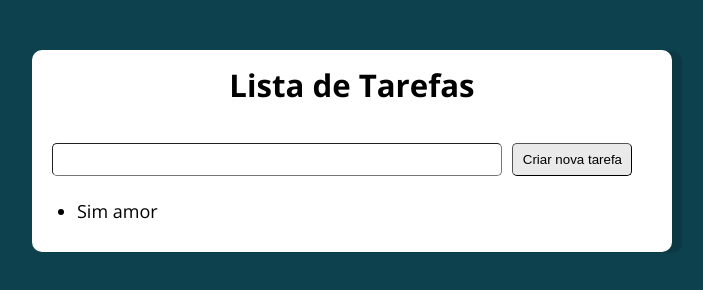
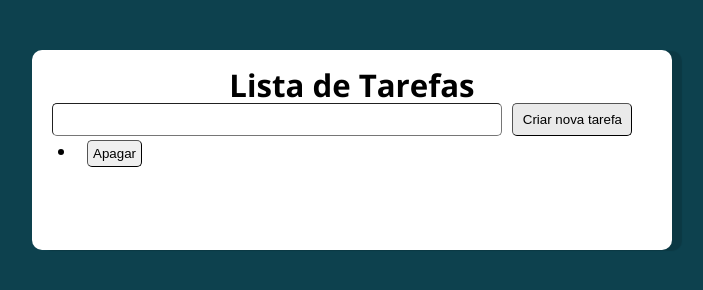
Before and after one commit to macieldearaujo/aula48, a plain HTML site: page index.html in a window 1280 px wide. Both pictures are taken after a click on the button "Criar nova tarefa". Shown: the whole page, without its empty margins (288-991 px from the left). Drawn offline with nearby package versions, Linux system fonts and the light colour scheme.

Commit message:
create functions for the buttons

```diff
--- a/index.html
+++ b/index.html
@@ -8,6 +8,7 @@
     <title>Lista de Tarefas</title>
     <link rel="stylesheet" href="style.css">
 </head>
+
 <body>
     <section class="container">
         <h1>Lista de Tarefas</h1>
@@ -16,10 +17,10 @@
             <button class="button-task js-button-task">Criar nova tarefa</button>
             <p class="caractere-alert"></p>
         </div>
-        <ul class="list-task">
-            <li>Sim amor</li>
+        <ul class="list-task js-list-task">
         </ul>
     </section>
     <script src="script.js"></script>
 </body>
+
 </html>
--- a/script.js
+++ b/script.js
@@ -1,4 +1,4 @@
-const task = document.querySelector('.js-task');
+const task = document.querySelector('.js-list-task');
 const taskInput = document.querySelector('.js-input-task');
 const taskButton = document.querySelector('.js-button-task');
 
@@ -14,15 +14,30 @@ function createAlert(opacity) {
     const alert = document.querySelector('.caractere-alert');
     alert.innerText = `* Limite de caracteres: ${taskInput.value.length}/70`;
     alert.style.opacity = opacity;
-    // alert.innerText = '* Máximo de caracteres: 39';
-    // alert.setAttribute('class', 'caractere-alert');
-    // task.appendChild(alert);
 }
+
+document.addEventListener('keypress', (e) => {
+    if(e.key === 'Enter') createItem();
+})
 
 document.addEventListener('click', (e) => {
     const el = e.target;
 
-    if(el.classList.contains('js-button-task')) {
-        console.log(taskInput.value);
-    }
+    if(el.classList.contains('js-button-task')) createItem();
 })
+
+function createItem() {
+    const textInput = taskInput.value;
+    const li = document.createElement('li');
+
+    li.innerText = textInput;
+    task.appendChild(li);
+    createButton(li);
+}
+
+function createButton(li) {
+    const deleteButton = document.createElement('button');
+    deleteButton.innerText = 'Apagar'
+    deleteButton.classList.add('js-delete-task', 'delete-task')
+    li.appendChild(deleteButton);
+}
--- a/style.css
+++ b/style.css
@@ -127,13 +127,9 @@ form input:focus {
     border-color: rgba(0, 0, 0, 0.626);
 }
 
-.task {
-    margin-top: 40px;
-}
-
 .list-task {
     font-size: 18px;
-    margin: 20px 0px 5px 25px;
+    margin: 0px 0px 5px 25px;
 }
 
 .caractere-alert {
@@ -141,3 +137,10 @@ form input:focus {
     font-size: 12px;
     opacity: 0;
 }
+
+.delete-task {
+    padding: 5px;
+    margin-left: 10px;
+    border-radius: 5px;
+    border-width: 1px;
+}
```
